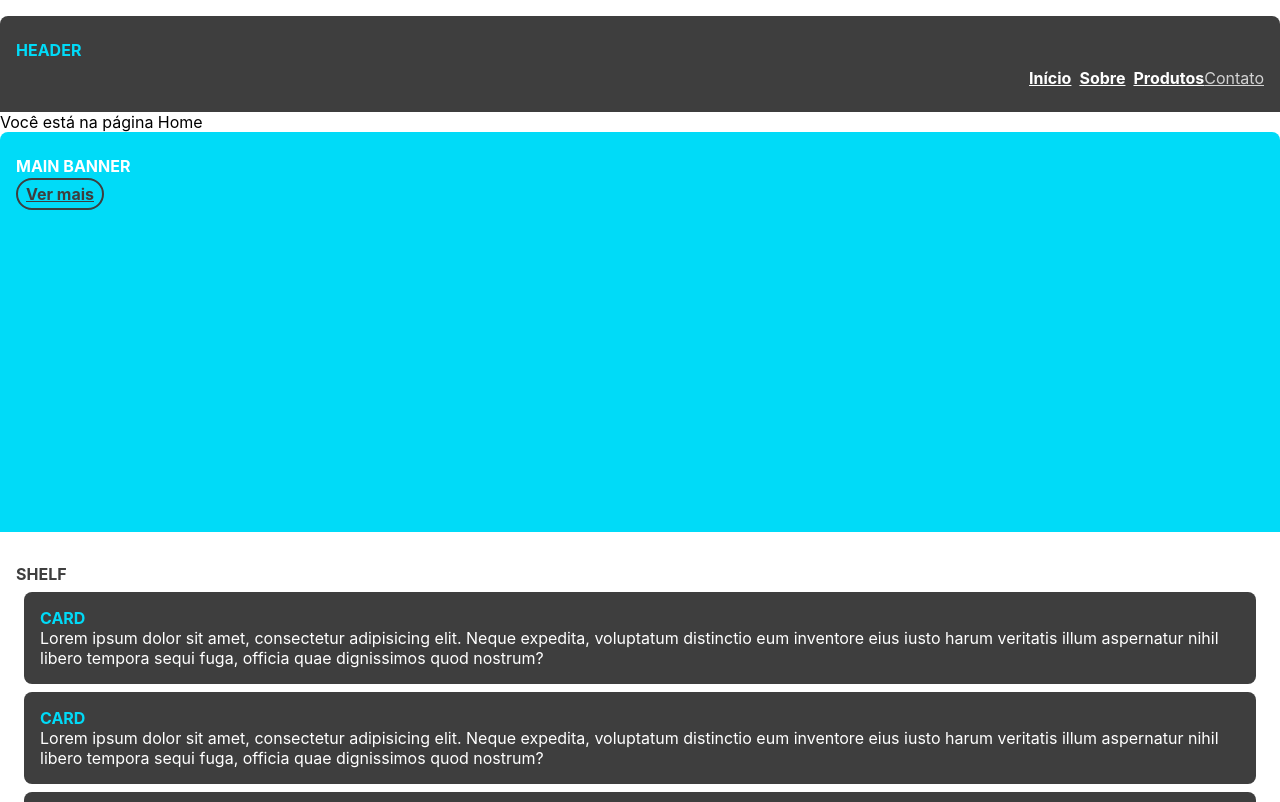
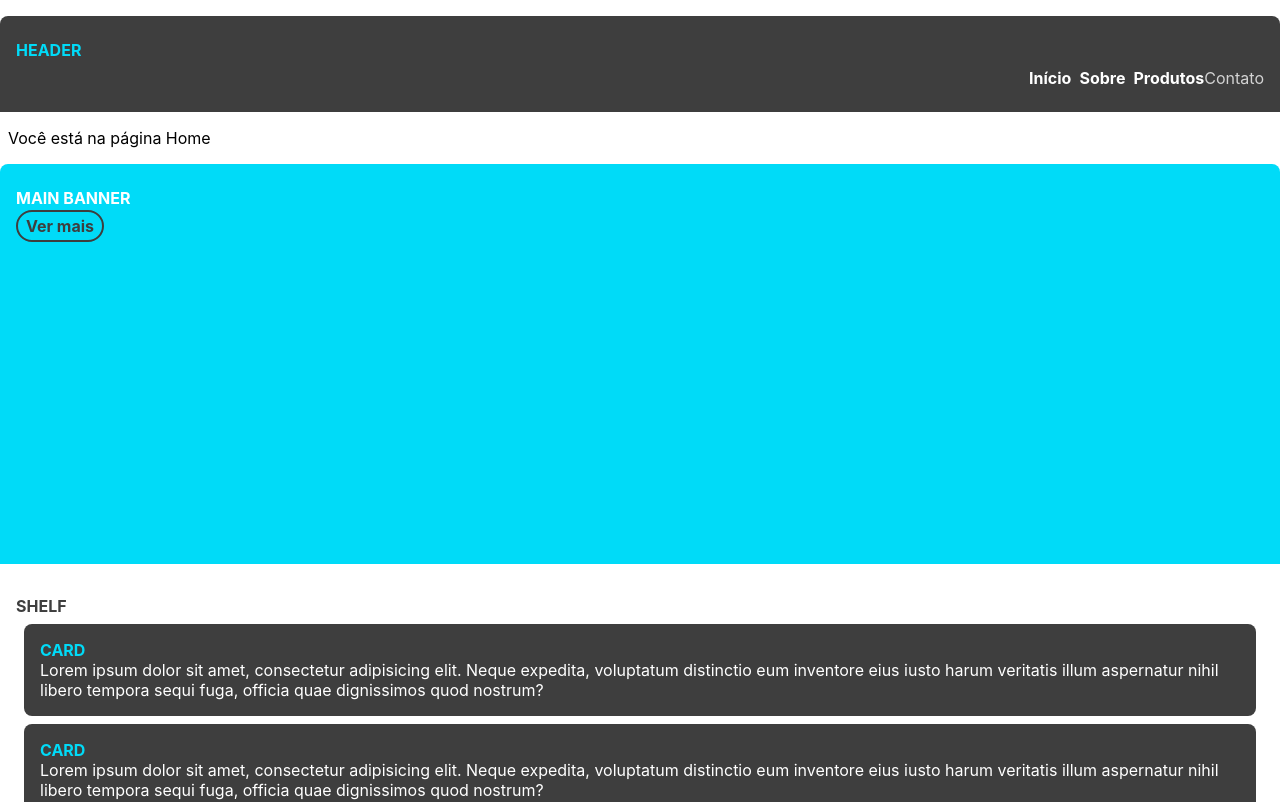
Before and after one commit to Marcelo-Diament/react-practice-website, a React (Create React App) app in the folder frontend/: page / in a window 1280 px wide. Shown: the top 802 px of the page. Built offline with nearby package versions, Linux system fonts and the light colour scheme.

Commit message:
feature: improve general style

```diff
--- a/frontend/src/App.css
+++ b/frontend/src/App.css
@@ -5,3 +5,24 @@
   font-size: 16px;
   max-width: 100%;
 }
+
+a,
+button,
+a:active,
+a:focus,
+a:hover {
+  text-decoration: none;
+  transition: all .3s ease-in-out;
+}
+
+a:hover:not([class*="disabled"]),
+button:hover:not([class*="disabled"]) {
+  filter: invert(1);
+}
+
+/* Temp */
+.header+small {
+  display: block;
+  padding: 8px;
+  margin: 8px auto 8px 0;
+}
```
